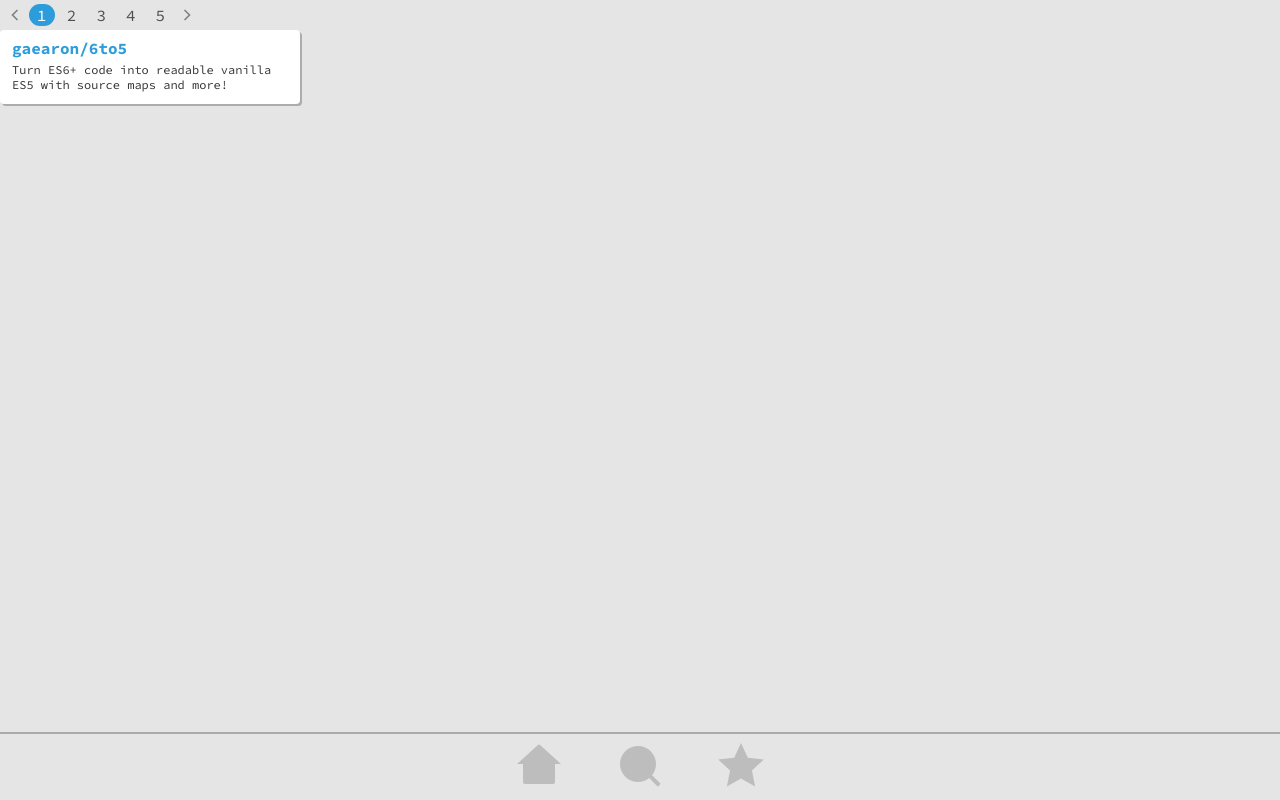
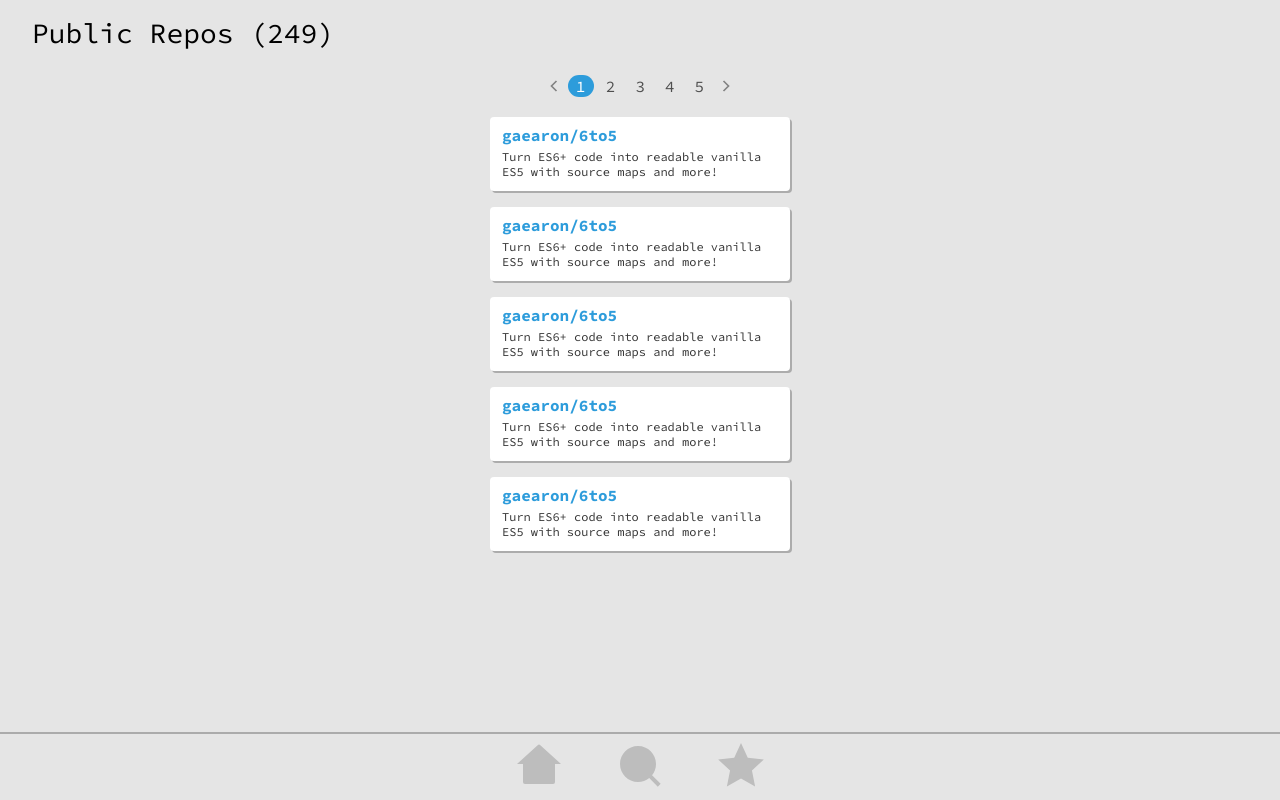
Before and after one commit to Franco-Sanchez/github-stats, a React (Create React App) app: page /users/1/repos in a window 1280 px wide. Built offline with nearby package versions, Linux system fonts and the light colour scheme.

Commit message:
Added components to the Repos page

```diff
--- a/src/pages/Favorites.js
+++ b/src/pages/Favorites.js
@@ -21,7 +21,7 @@ const StyledFavorites = styled.section`
   }
 `;
 
-function Favorites() {
+function Favorites({ history }) {
   const favorites = [1, 2, 3, 4, 5, 6, 7];
   return (
     <StyledFavorites>
--- a/src/pages/Followers.js
+++ b/src/pages/Followers.js
@@ -20,7 +20,7 @@ const StyledFollowers = styled.section`
   }
 `;
 
-function Followers() {
+function Followers({ history }) {
   const followers = [1, 2, 3, 4, 5, 6, 7];
   return (
     <StyledFollowers>
--- a/src/pages/Followings.js
+++ b/src/pages/Followings.js
@@ -20,7 +20,7 @@ const StyledFollowings = styled.section`
   }
 `;
 
-function Followings() {
+function Followings({ history }) {
   const followings = [1, 2, 3, 4, 5, 6, 7];
   return (
     <StyledFollowings>
--- a/src/pages/Repos.js
+++ b/src/pages/Repos.js
@@ -3,18 +3,48 @@ import NavBar from "../components/containers/NavBar";
 import Pagination from "../components/containers/Pagination";
 import Card from "../components/containers/Card";
 import { ContentBold, ContentSmall } from "../components/text/Content";
+import { Heading2 } from "../components/text/Heading";
+import styled from "@emotion/styled";
 
-function Repos() {
+const StyledRepos = styled.section`
+  width: 100vw;
+  height: 100vh;
+  padding: 16px 0 18% 0;
+
+  & > .container-repos {
+    margin-top: 20px;
+    display: grid;
+    justify-items: center;
+    row-gap: 16px;
+  }
+`;
+
+function Repos({ history }) {
+  const repos = [1, 2, 3, 4, 5];
   return (
-    <section>
+    <StyledRepos>
+      <Heading2
+        css={css`
+          margin-left: 32px;
+        `}
+      >
+        Public Repos (249)
+      </Heading2>
+      <div className="container-repos">
         <Pagination />
+        {repos.map((_repo) => {
+          return (
             <Card type="repos">
               <ContentBold color="#2D9CDB">gaearon/6to5</ContentBold>
               <ContentSmall>
-          Turn ES6+ code into readable vanilla ES5 with source maps and more!
+                Turn ES6+ code into readable vanilla ES5 with source maps and
+                more!
               </ContentSmall>
               <div></div>
             </Card>
+          );
+        })}
+      </div>
       <NavBar
         css={css`
           position: fixed;
@@ -22,7 +52,7 @@ function Repos() {
           width: 100%;
         `}
       />
-    </section>
+    </StyledRepos>
   );
 }
 
--- a/src/pages/Search.js
+++ b/src/pages/Search.js
@@ -5,7 +5,7 @@ import { Heading2 } from '../components/text/Heading';
 import Icon from '../components/UI/Icon';
 import { Content } from '../components/text/Content';
 
-function Search() {
+function Search({ history }) {
   return (
     <section>
         <div>
```
Lines whose indentation alone changed are shown as unchanged.
